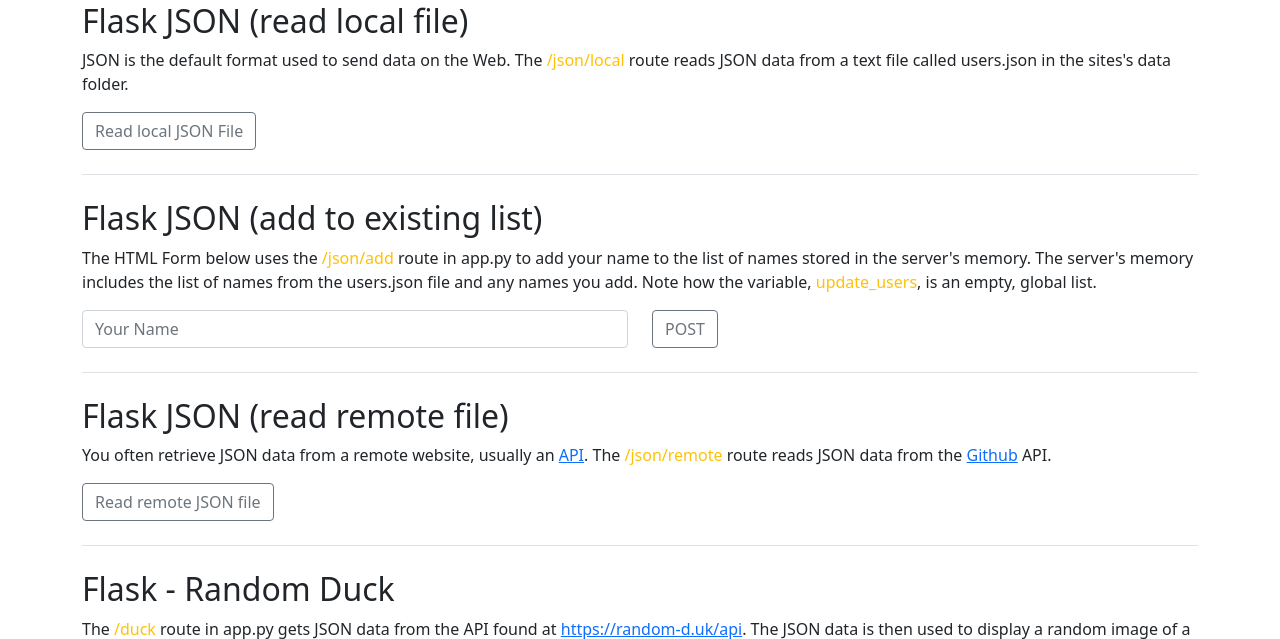
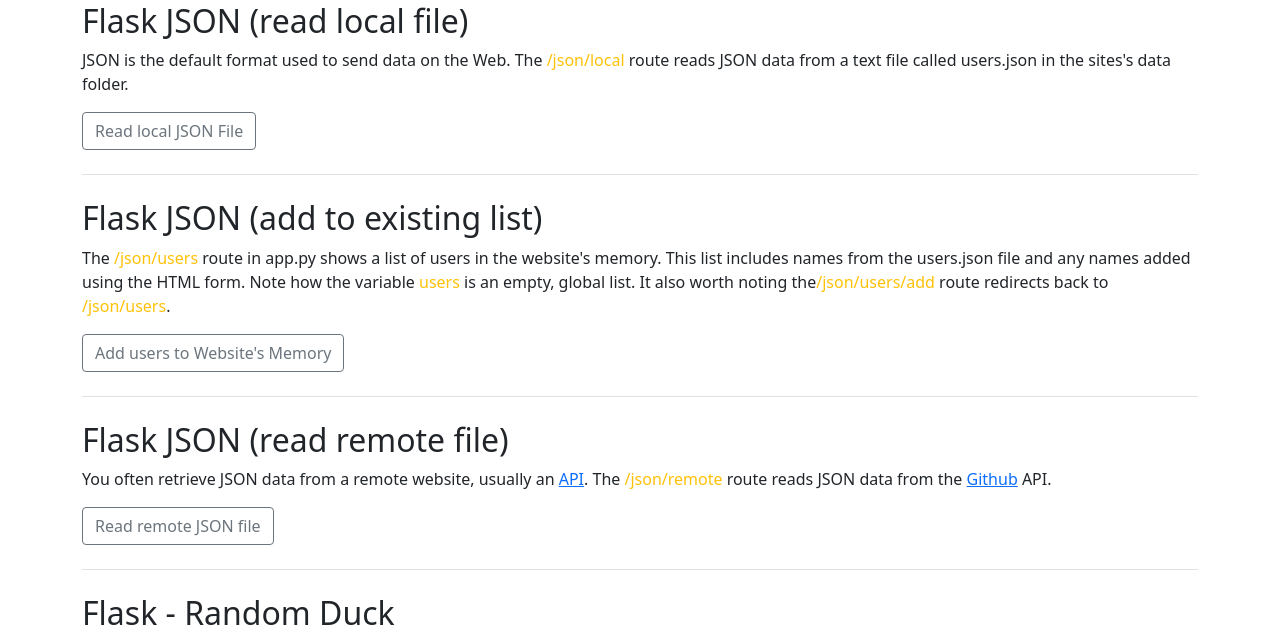
Before and after one commit to chrismatchett/met-teach-python-flask, a Flask app: page / in a window 1280 px wide. Shown: the part 1655-2294 px from the top of the page. Run offline with Flask 2, Linux system fonts and the light colour scheme; some libraries are stand-ins or nearby versions.

Commit message:
changes add user logic

```diff
--- a/app.py
+++ b/app.py
@@ -1,9 +1,9 @@
-from flask import Flask, render_template, request, json
+from flask import Flask, render_template, request, redirect, url_for, json
 from urllib.request import Request, urlopen
 from flask_paginate import Pagination, get_page_parameter
 
 app = Flask(__name__)
-update_users = []
+users = []
 
 @app.route("/")
 def home():
@@ -20,8 +20,8 @@ def email():
 @app.route("/json/local")
 def json_local():
     with open('data/users.json') as f:
-        users = json.load(f)
-    return render_template('json_local.html', users=users)
+        local_users = json.load(f)
+    return render_template('json_local.html', users=local_users)
 
 @app.route("/json/remote")
 def json_remote():
@@ -30,17 +30,24 @@ def json_remote():
     github_urls = json.loads(response.read())
     return render_template('json_remote.html', urls=github_urls)
 
-@app.route('/json/add', methods=['POST'])
+@app.route('/json/users', methods=['GET'])
+def json_users():
+
+    global users
+
+    if len(users) == 0:
+        with open('data/users.json') as f:
+            users = json.load(f)
+
+    return render_template('json_users.html', users=users)
+
+@app.route('/json/users/add', methods=['POST'])
 def json_add():
 
-    global update_users
+    global users
 
-    if len(update_users) == 0:
-        with open('data/users.json') as f:
-            update_users = json.load(f)
-
-    update_users.append({"name": request.form.get('name')})
-    return render_template('json_add.html', users=update_users)
+    users.append({"name": request.form.get('name')})
+    return redirect(url_for('json_users'))
 
 # Random Duck API
 
--- a/templates/json_add.html
+++ b/templates/json_users.html
@@ -1,5 +1,11 @@
 <!doctype html>
 <title>Add JSON from Flask</title>
+
+<form action="/json/users/add" method="post">
+  <input type="name" name="name" placeholder="Your Name" required="">
+  <input type="submit" value="POST">
+</form>
+
 {% if users %}
     <h1>Users</h1>
     {% for user in users %}
--- a/templates/jumbotron.html
+++ b/templates/jumbotron.html
@@ -155,21 +155,14 @@
               <div class="col-md-12">
                   <div class="h-100 mt-4 mb-4">
                           <h2>Flask JSON (add to existing list)</h2>
-                          <p>The HTML Form below uses the <span class="text-warning">/json/add</span> route in app.py to add your name to the list of names stored in the server's memory.
-                            The server's memory includes the list of names from the users.json file and any names you add.
-                            Note how the variable, <span class="text-warning">update_users</span>, is an empty, global list.
+                          <p>The <span class="text-warning">/json/users</span> route in app.py shows a list of users in the website's memory.
+                            This list includes names from the users.json file and any names added using the HTML form.
+                            Note how the variable <span class="text-warning">users</span> is an empty, global list.
+                            It also worth noting the<span class="text-warning">/json/users/add</span> route redirects back to <span class="text-warning">/json/users</span>.
                           </p>
-                          <form action="/json/add" method="post">
-                              <div class="row">
-                                <div class="col">
-                                  <input type="name" name="name" class="form-control" placeholder="Your Name" required>
-                                </div>
-                                <div class="col">
-                                  <button type="submit" class="btn btn-outline-secondary">
-                                  POST</button>
-                                </div>
-                              </div>
-                            </form>
+                          <a href="/json/users" class="btn btn-outline-secondary">
+                            Add users to Website's Memory
+                        </a>
                       </div>
                   </div>
               </div>
```
